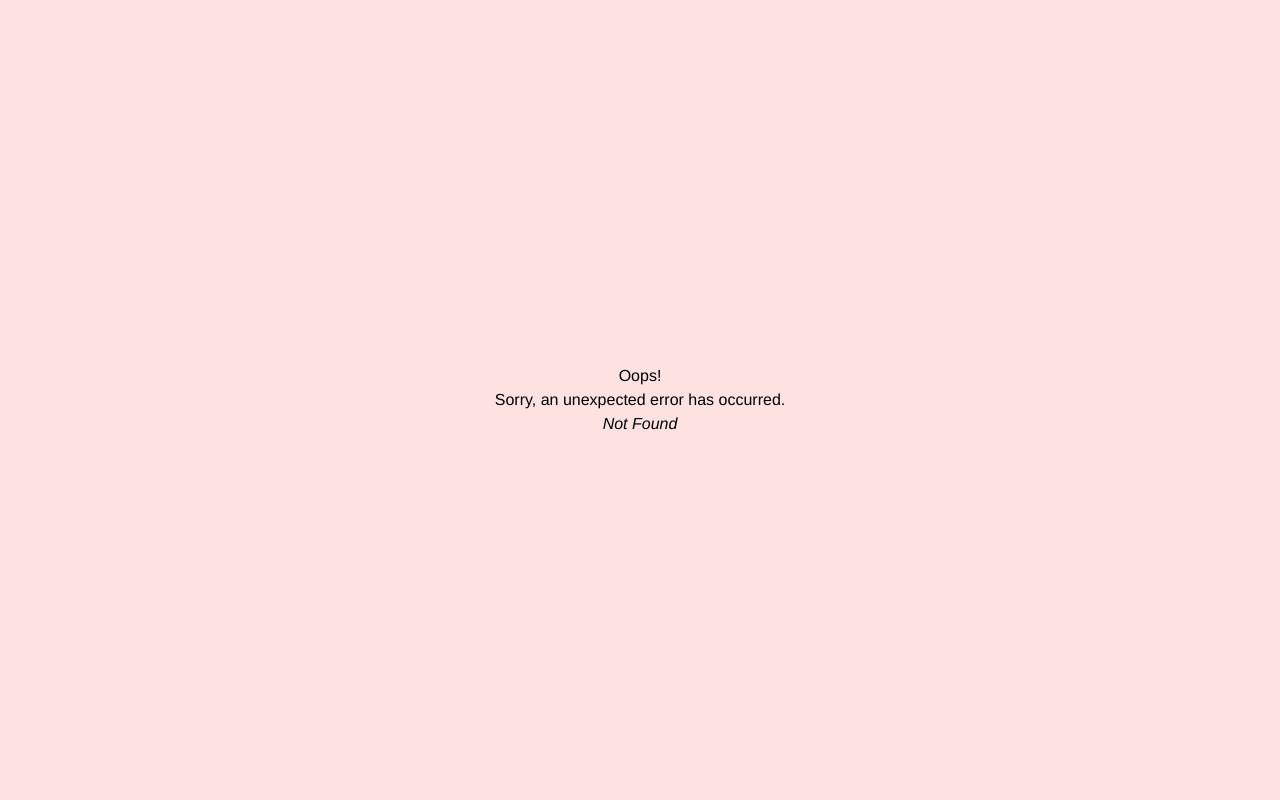
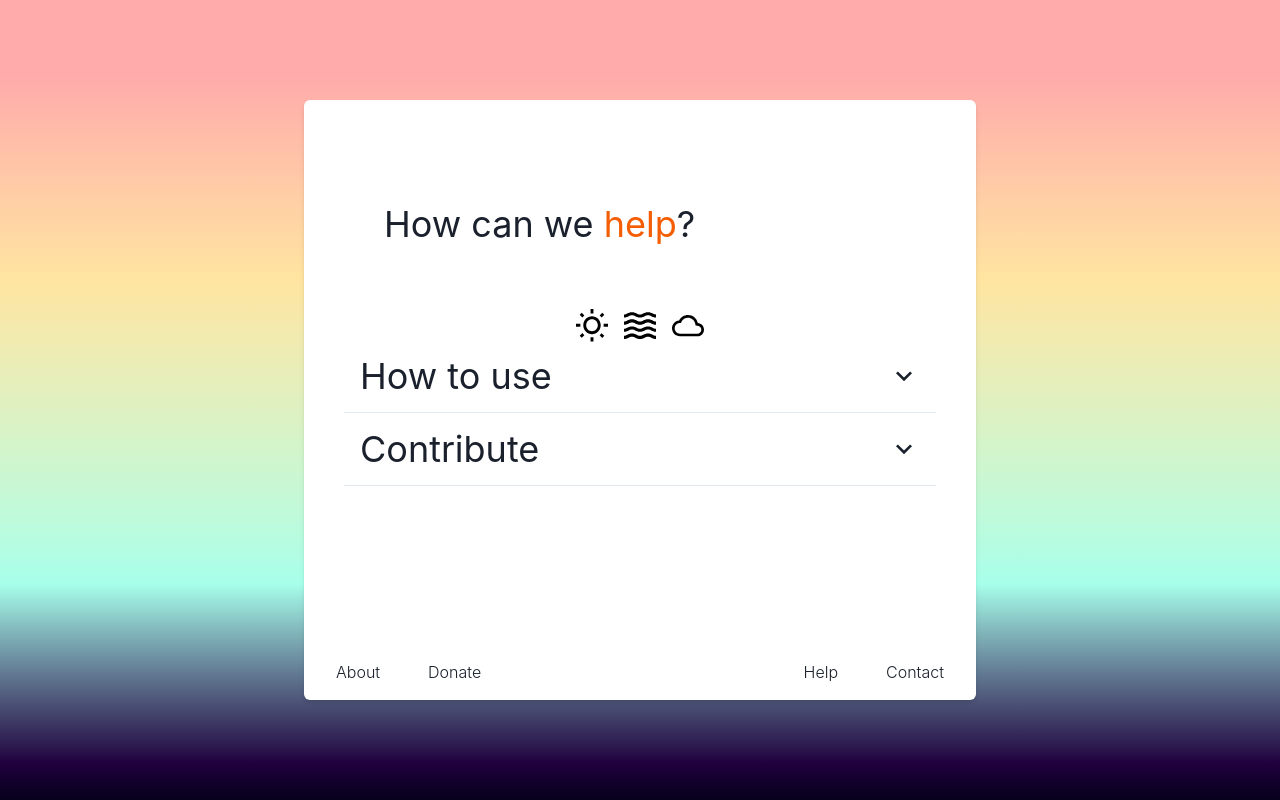
Before and after one commit to dizzyjaguar/improvEar, a React (Vite) app: page /help in a window 1280 px wide. Before the commit this address had no page. Built offline with nearby package versions, Linux system fonts and the light colour scheme.

Commit message:
Create the help page

```diff
--- /dev/null
+++ b/src/routes/help.tsx
@@ -0,0 +1,78 @@
+import {
+  Accordion,
+  Box,
+  AccordionItem,
+  AccordionButton,
+  AccordionIcon,
+  AccordionPanel,
+} from '@chakra-ui/react'
+import { motion } from 'framer-motion'
+
+const visible = { opacity: 1, transition: { duration: 2.5 } }
+
+const itemVariants = {
+  hidden: { opacity: 0 },
+  visible,
+}
+
+export default function Help() {
+  return (
+    <>
+      <motion.div
+        className={`pt-10 px-4 sm:px-10`}
+        initial="hidden"
+        animate="visible"
+        variants={{ visible: { transition: { staggerChildren: 1 } } }}
+      >
+        <motion.h2
+          variants={itemVariants}
+          className={`h2 mb-7 sm:mb-24 text-left pl-6 sm:pl-10`}
+        >
+          How can we
+          <motion.span variants={itemVariants} className="text-blazeOrange-600">
+            {' '}
+            help
+          </motion.span>
+          ?
+        </motion.h2>
+        <motion.div variants={itemVariants}>
+          <Accordion allowToggle>
+            <AccordionItem borderTop={'none'}>
+              <h2>
+                <AccordionButton>
+                  <Box as="span" flex="1" textAlign="left" py={2}>
+                    <h2 className={`h2`}>How to use</h2>
+                  </Box>
+                  <AccordionIcon boxSize={8} />
+                </AccordionButton>
+              </h2>
+              <AccordionPanel pb={4}>
+                Lorem ipsum dolor sit amet, consectetur adipiscing elit, sed do
+                eiusmod tempor incididunt ut labore et dolore magna aliqua. Ut
+                enim ad minim veniam, quis nostrud exercitation ullamco laboris
+                nisi ut aliquip ex ea commodo consequat.
+              </AccordionPanel>
+            </AccordionItem>
+
+            <AccordionItem>
+              <h2>
+                <AccordionButton>
+                  <Box as="span" flex="1" textAlign="left" py={2}>
+                    <h2 className={`h2`}>Contribute</h2>
+                  </Box>
+                  <AccordionIcon boxSize={8} />
+                </AccordionButton>
+              </h2>
+              <AccordionPanel pb={4}>
+                Lorem ipsum dolor sit amet, consectetur adipiscing elit, sed do
+                eiusmod tempor incididunt ut labore et dolore magna aliqua. Ut
+                enim ad minim veniam, quis nostrud exercitation ullamco laboris
+                nisi ut aliquip ex ea commodo consequat.
+              </AccordionPanel>
+            </AccordionItem>
+          </Accordion>
+        </motion.div>
+      </motion.div>
+    </>
+  )
+}
```
Also changed, not shown: src/main.tsx (+7 -2 lines).
